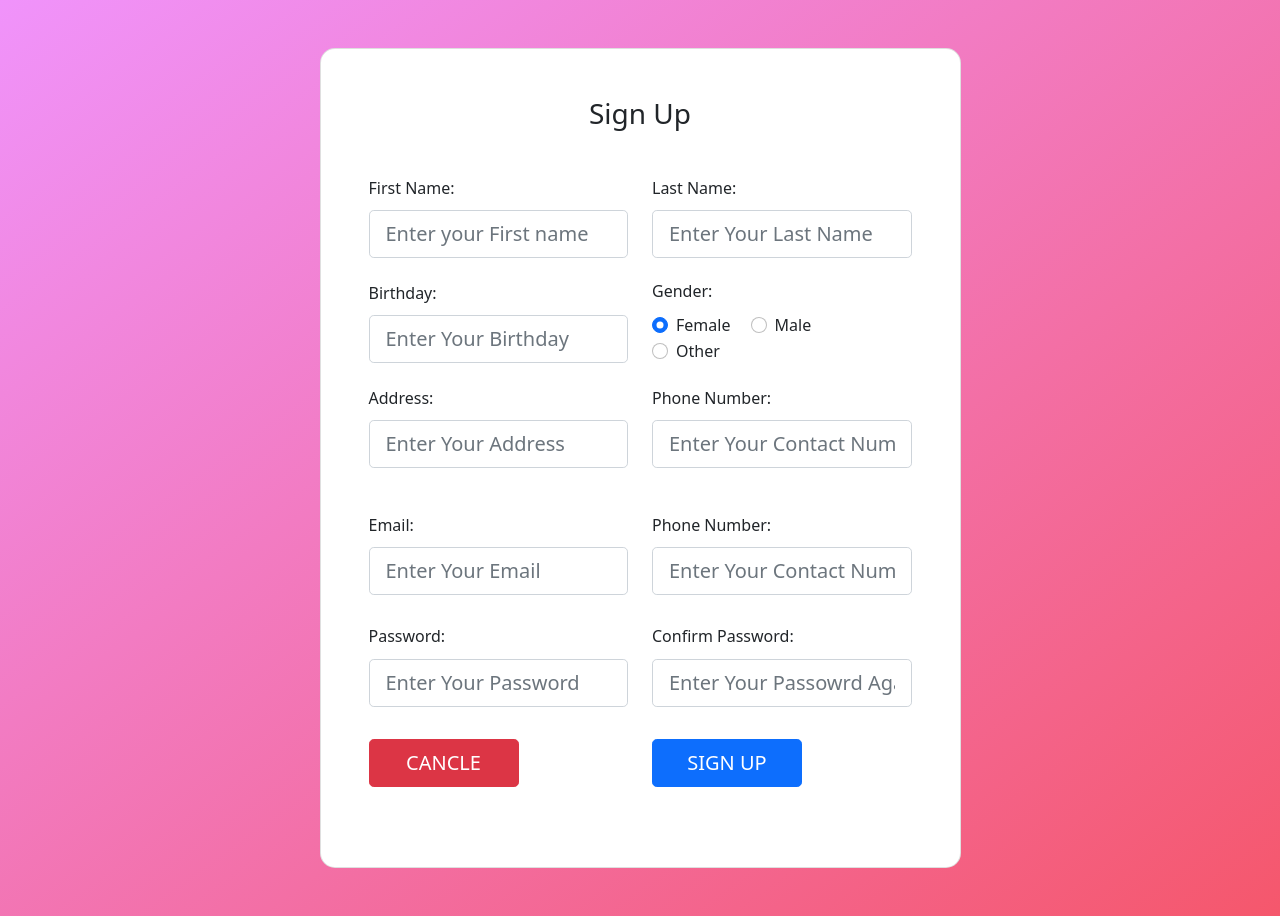
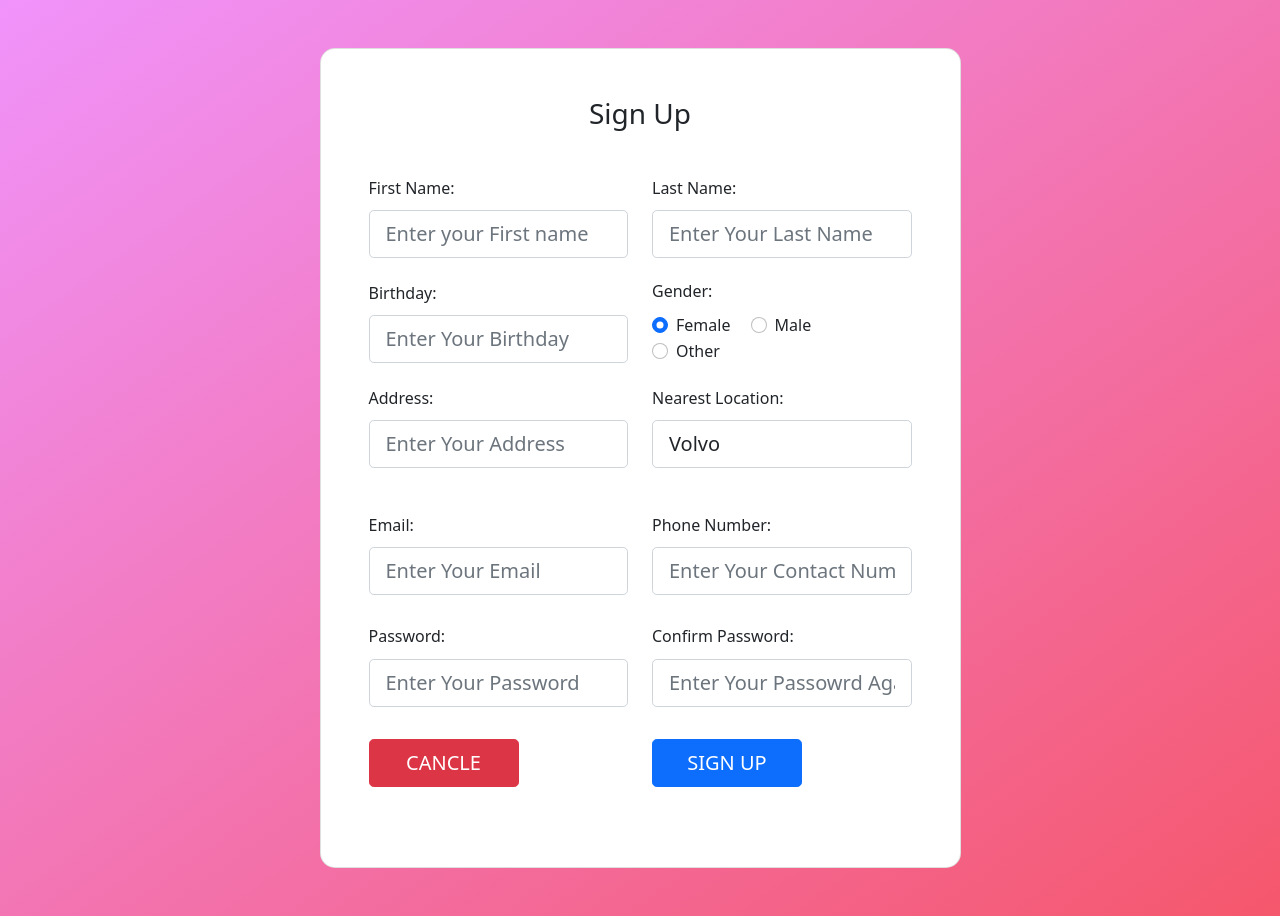
Before and after one commit to nadeeshapathiraja/CakeCloud_web, a PHP site: page /register.php in a window 1280 px wide. Run offline with PHP 8.4, Linux system fonts and the light colour scheme.

Commit message:
Add all registartion

```diff
--- a/assets/js/javascript.js
+++ /dev/null
@@ -1,26 +0,0 @@
-// Function to check Whether both passwords
-// is same or not.
-function checkPassword(form) {
-    password1 = form.password.value;
-    password2 = form.confirm_password.value;
-
-    // If password not entered
-    if (password1 == '')
-        alert("Please enter Password");
-
-    // If confirm password not entered
-    else if (password2 == '')
-        alert("Please enter confirm password");
-
-    // If Not same return False.
-    else if (password1 != password2) {
-        alert("\nPassword did not match: Please try again...")
-        return false;
-    }
-
-    // If same return True.
-    else {
-        alert("Password Match: Welcome to GeeksforGeeks!")
-        return true;
-    }
-}
--- a/includes/header.php
+++ b/includes/header.php
@@ -22,4 +22,5 @@ include("includes/db.php");
     </script>
     <link rel="stylesheet" href="assets/styles/style.css">
     <script type="text/javascript" src="assets/js/javascript.js"></script>
+
 </head>
--- a/register.php
+++ b/register.php
@@ -88,16 +88,17 @@ include("includes/header.php");
                                     <div class="col-md-6 mb-4 pb-2">
 
                                         <div class="form-outline">
-                                            <h6 class="mb-2 pb-1">Phone Number: </h6>
-                                            <input type="tel" id="phoneNumber" required
-                                                placeholder="Enter Your Contact Number" name="phoneNumber"
-                                                class="form-control form-control-lg" />
+                                            <h6 class="mb-2 pb-1">Nearest Location: </h6>
+                                            <select class="form-control form-control-lg" name="nearest_location"
+                                                id="nearest_location">
+                                                <option value="volvo">Volvo</option>
+                                                <option value="volvo">Volvo</option>
+                                            </select>
                                         </div>
+
 
                                     </div>
                                 </div>
-
-
 
                                 <div class="row">
                                     <div class="col-md-6 mb-4 pb-2">
@@ -138,8 +139,9 @@ include("includes/header.php");
                                         <div class="form-outline">
                                             <h6 class="mb-2 pb-1">Confirm Password: </h6>
                                             <input type="password" placeholder="Enter Your Passowrd Again"
-                                                id="confirm_password" name="confirm_password" name="confirm_password"
+                                                id="confirm_password" name="confirm_password"
                                                 class="form-control form-control-lg" />
+                                            <span id='message'></span>
                                         </div>
 
                                     </div>
@@ -181,7 +183,18 @@ if (isset($_POST['submit'])) {
     $phoneNumber = $_REQUEST['phoneNumber'];
     $password = $_REQUEST['password'];
     $confirm_password = $_REQUEST['confirm_password'];
+    $nearest_location = $_REQUEST['nearest_location'];
+
+
+    $sql = "INSERT INTO users (first_name,last_name,birthday,gender,address,email,phone_number,password,nerest_location,user_role) VALUES ('$fname','$lname','$birthday','$gender','$address','$emailAddress',$phoneNumber,'$password','$nearest_location','user')";
+
+    if (mysqli_query($con, $sql)) {
+        echo "New record created successfully";
+    } else {
+        echo "Error: " . $sql . "<br>" . mysqli_error($con);
+    }
+
+    mysqli_close($con);
 }
 
-
 ?>
```
